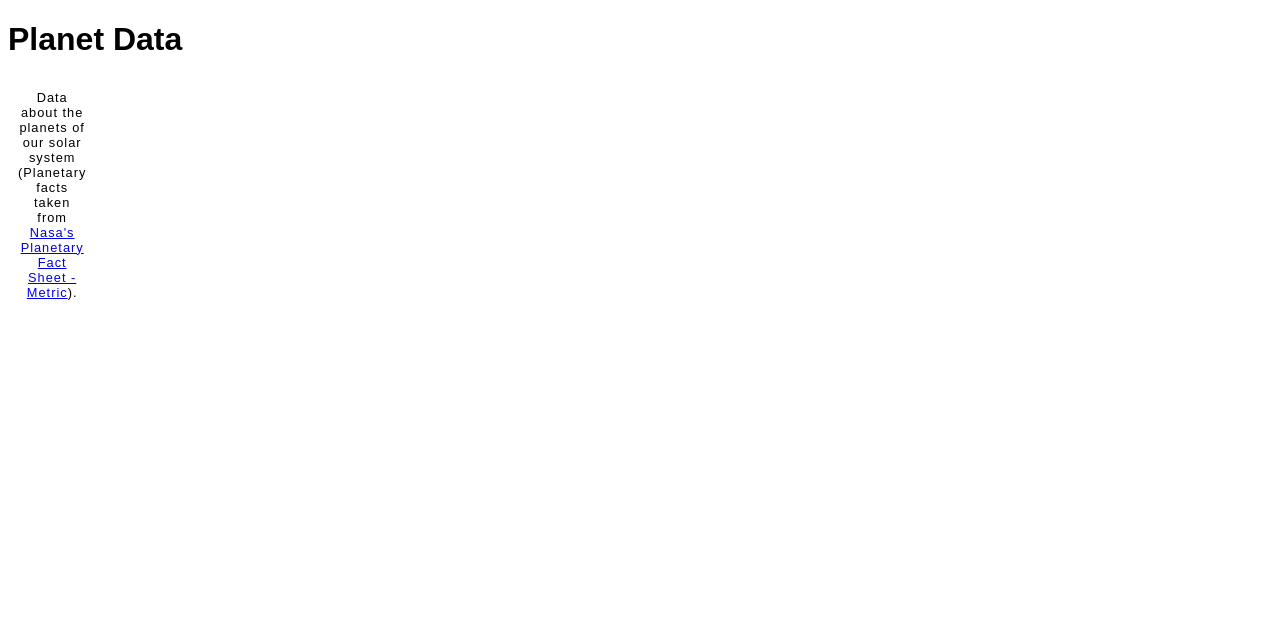
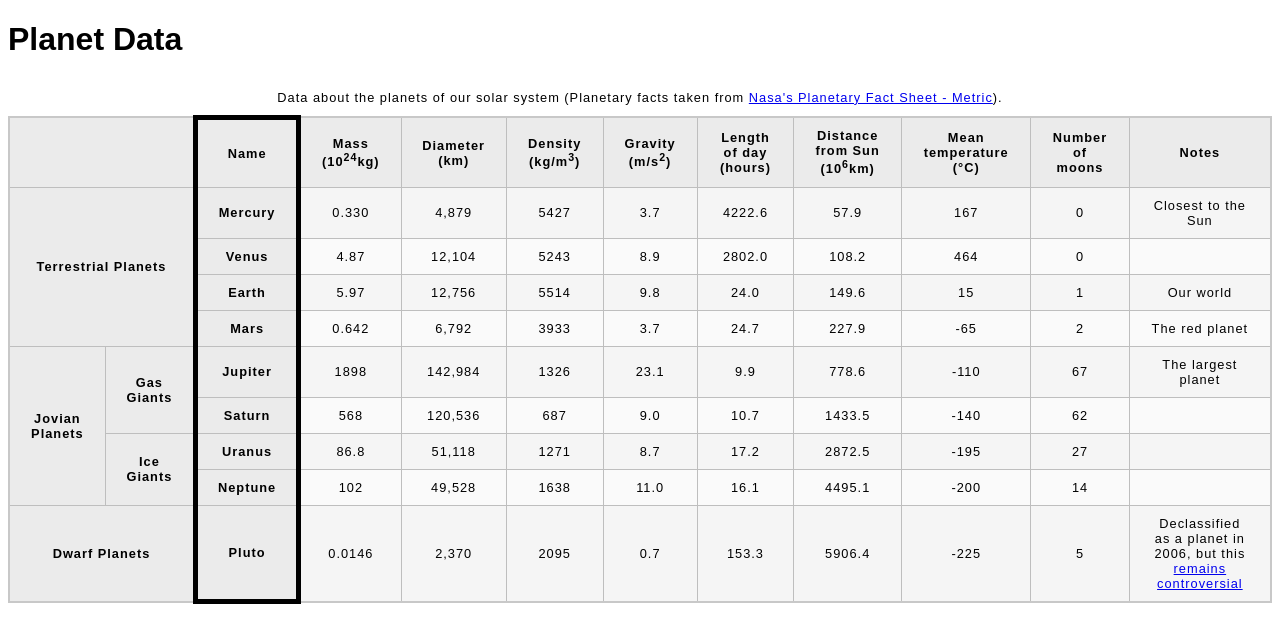
Before and after one commit to AlexaMapes/planet-table, a plain HTML site: page index.html in a window 1280 px wide. Drawn offline with Linux system fonts and the light colour scheme.

Commit message:
Add table data

```diff
--- a/index.html
+++ b/index.html
@@ -12,8 +12,141 @@
 
     <table>
         <caption>Data about the planets of our solar system (Planetary facts taken from <a href="http://nssdc.gsfc.nasa.gov/planetary/factsheet/">Nasa's Planetary Fact Sheet - Metric</a>).</caption>
-        <thead></thead>
-        <tbody></tbody>
+        <colgroup>
+            <col>
+            <col>
+            <col style="border: 5px solid black;">
+        </colgroup>
+        <thead>
+            <tr>
+                <th colspan="2">&nbsp;</th>
+                <th scope="col">Name</th>
+                <th scope="col">Mass (10<sup>24</sup>kg)</th>
+                <th scope="col">Diameter (km)</th>
+                <th scope="col">Density (kg/m<sup>3</sup>)</th>
+                <th scope="col">Gravity (m/s<sup>2</sup>)</th>
+                <th scope="col">Length of day (hours)</th>
+                <th scope="col">Distance from Sun (10<sup>6</sup>km)</th>
+                <th scope="col">Mean temperature (°C)</th>
+                <th scope="col">Number of moons</th>
+                <th scope="col">Notes</th>
+            </tr>
+        </thead>
+        <tbody>
+            <tr>
+                <th scope="rowgroup" rowspan="4" colspan="2">Terrestrial Planets</th>
+                <th scope="row">Mercury</th>
+                <td>0.330</td>
+                <td>4,879</td>
+                <td>5427</td>
+                <td>3.7</td>
+                <td>4222.6</td>
+                <td>57.9</td>
+                <td>167</td>
+                <td>0</td>
+                <td>Closest to the Sun</td>
+            </tr>
+            <tr>
+                <th scope="row">Venus</th>
+                <td>4.87</td>
+                <td>12,104</td>
+                <td>5243</td>
+                <td>8.9</td>
+                <td>2802.0</td>
+                <td>108.2</td>
+                <td>464</td>
+                <td>0</td>
+                <td>&nbsp;</td>
+            </tr>
+            <tr>
+                <th scope="row">Earth</th>
+                <td>5.97</td>
+                <td>12,756</td>
+                <td>5514</td>
+                <td>9.8</td>
+                <td>24.0</td>
+                <td>149.6</td>
+                <td>15</td>
+                <td>1</td>
+                <td>Our world</td>
+            </tr>
+            <tr>
+                <th scope="row">Mars</th>
+                <td>0.642</td>
+                <td>6,792</td>
+                <td>3933</td>
+                <td>3.7</td>
+                <td>24.7</td>
+                <td>227.9</td>
+                <td>-65</td>
+                <td>2</td>
+                <td>The red planet</td>
+            </tr>
+            <tr>
+                <th scope="rowgroup" rowspan="4">Jovian Planets</th>
+                <th scope="rowgroup" rowspan="2">Gas Giants</th>
+                <th scope="row">Jupiter</th>
+                <td>1898</td>
+                <td>142,984</td>
+                <td>1326</td>
+                <td>23.1</td>
+                <td>9.9</td>
+                <td>778.6</td>
+                <td>-110</td>
+                <td>67</td>
+                <td>The largest planet</td>
+            </tr>
+            <tr>
+                <th scope="row">Saturn</th>
+                <td>568</td>
+                <td>120,536</td>
+                <td>687</td>
+                <td>9.0</td>
+                <td>10.7</td>
+                <td>1433.5</td>
+                <td>-140</td>
+                <td>62</td>
+                <td>&nbsp;</td>
+            </tr>
+            <tr>
+                <th scope="rowgroup" rowspan="2">Ice Giants</th>
+                <th scope="row">Uranus</th>
+                <td>86.8</td>
+                <td>51,118</td>
+                <td>1271</td>
+                <td>8.7</td>
+                <td>17.2</td>
+                <td>2872.5</td>
+                <td>-195</td>
+                <td>27</td>
+                <td>&nbsp;</td>
+            </tr>
+            <tr>
+                <th scope="row">Neptune</th>
+                <td>102</td>
+                <td>49,528</td>
+                <td>1638</td>
+                <td>11.0</td>
+                <td>16.1</td>
+                <td>4495.1</td>
+                <td>-200</td>
+                <td>14</td>
+                <td>&nbsp;</td>
+            </tr>
+            <tr>
+                <th scope="row" colspan="2">Dwarf Planets</th>
+                <th scope="row">Pluto</th>
+                <td>0.0146</td>
+                <td>2,370</td>
+                <td>2095</td>
+                <td>0.7</td>
+                <td>153.3</td>
+                <td>5906.4</td>
+                <td>-225</td>
+                <td>5</td>
+                <td>Declassified as a planet in 2006, but this <a href="http://www.usatoday.com/story/tech/2014/10/02/pluto-planet-solar-system/16578959/">remains controversial</a></td>
+            </tr>
+        </tbody>
     </table>
 
   </body>
```
